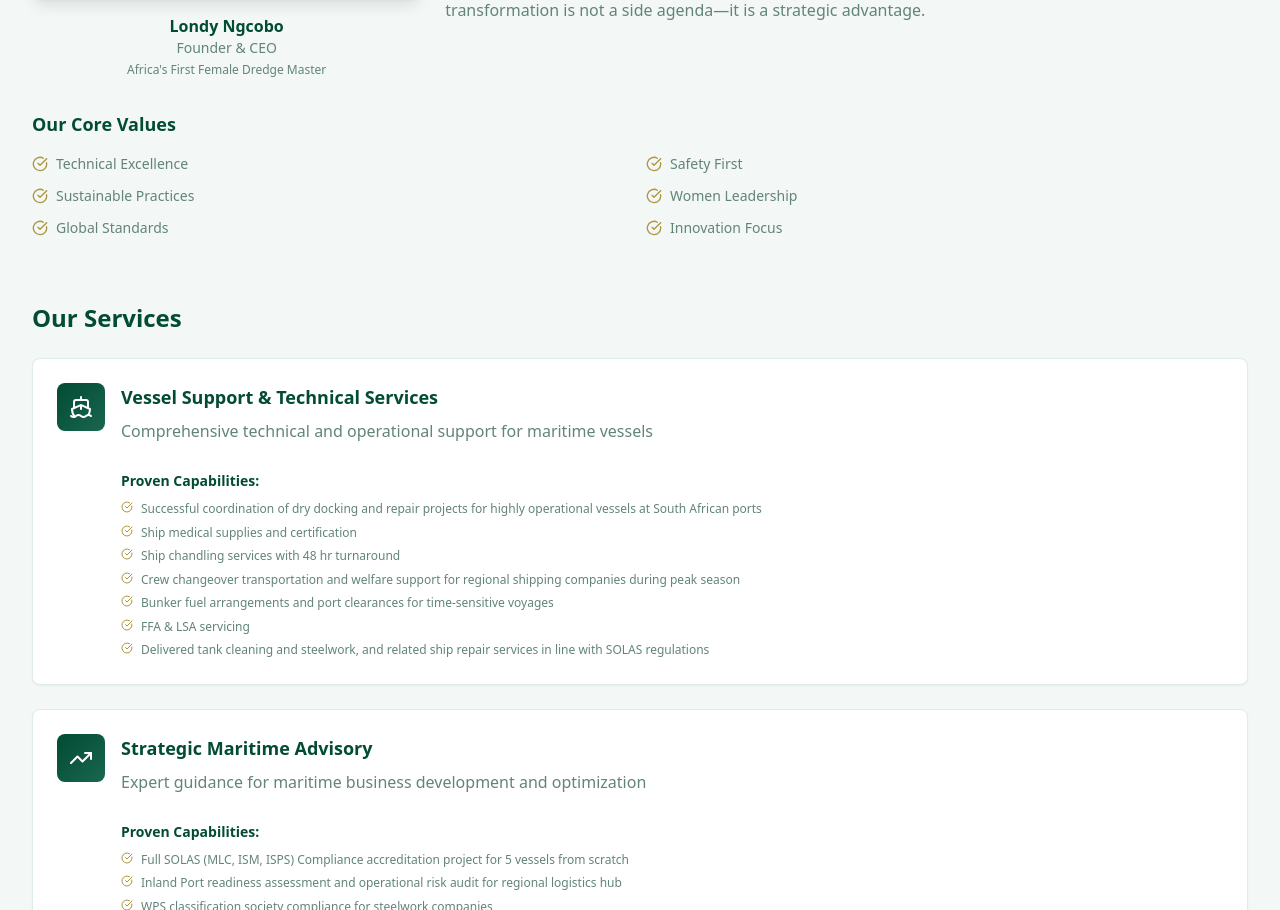
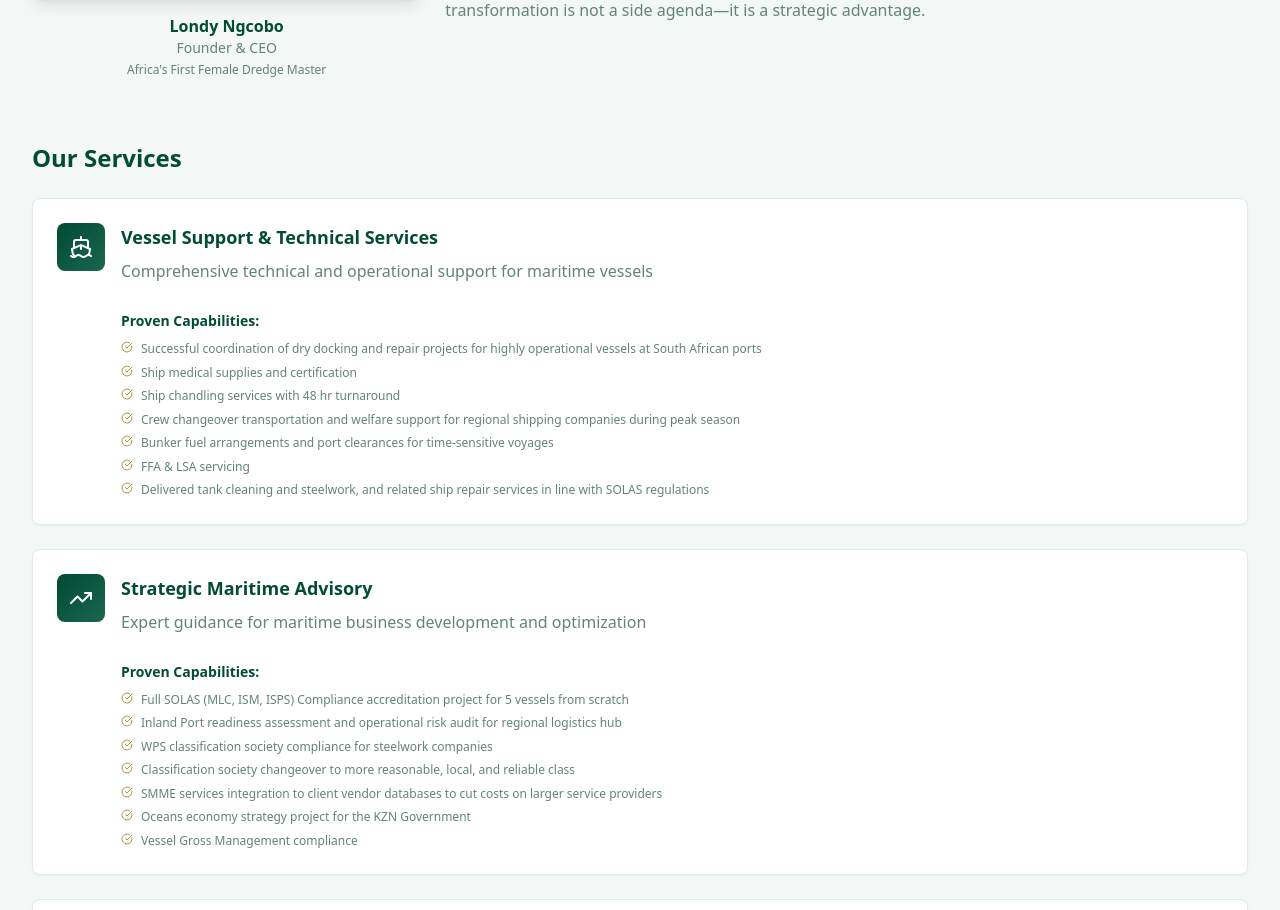
Before and after one commit to asanda9999/ocean-wave-women, a React (Vite) app: page / in a window 1280 px wide. Shown: the part 1534-2444 px from the top of the page. Built offline with nearby package versions, Linux system fonts and the light colour scheme.

Commit message:
Remove core values section
Removed the core values section from the website.

```diff
--- a/src/components/AboutSection.tsx
+++ b/src/components/AboutSection.tsx
@@ -59,14 +59,6 @@ const AboutSection = () => {
     }
   ];
 
-  const values = [
-    "Technical Excellence",
-    "Safety First",
-    "Sustainable Practices",
-    "Women Leadership",
-    "Global Standards",
-    "Innovation Focus"
-  ];
 
   return (
     <section id="about" className="py-20 bg-maritime-light">
@@ -138,18 +130,6 @@ const AboutSection = () => {
             </div>
           </div>
 
-          {/* Values Grid */}
-          <div className="mt-8">
-            <h4 className="text-lg font-semibold text-foreground mb-4">Our Core Values</h4>
-            <div className="grid grid-cols-2 gap-3">
-              {values.map((value, index) => (
-                <div key={index} className="flex items-center space-x-2">
-                  <CheckCircle className="w-4 h-4 text-secondary flex-shrink-0" />
-                  <span className="text-sm text-muted-foreground">{value}</span>
-                </div>
-              ))}
-            </div>
-          </div>
         </div>
 
         {/* Services Section */}
```
